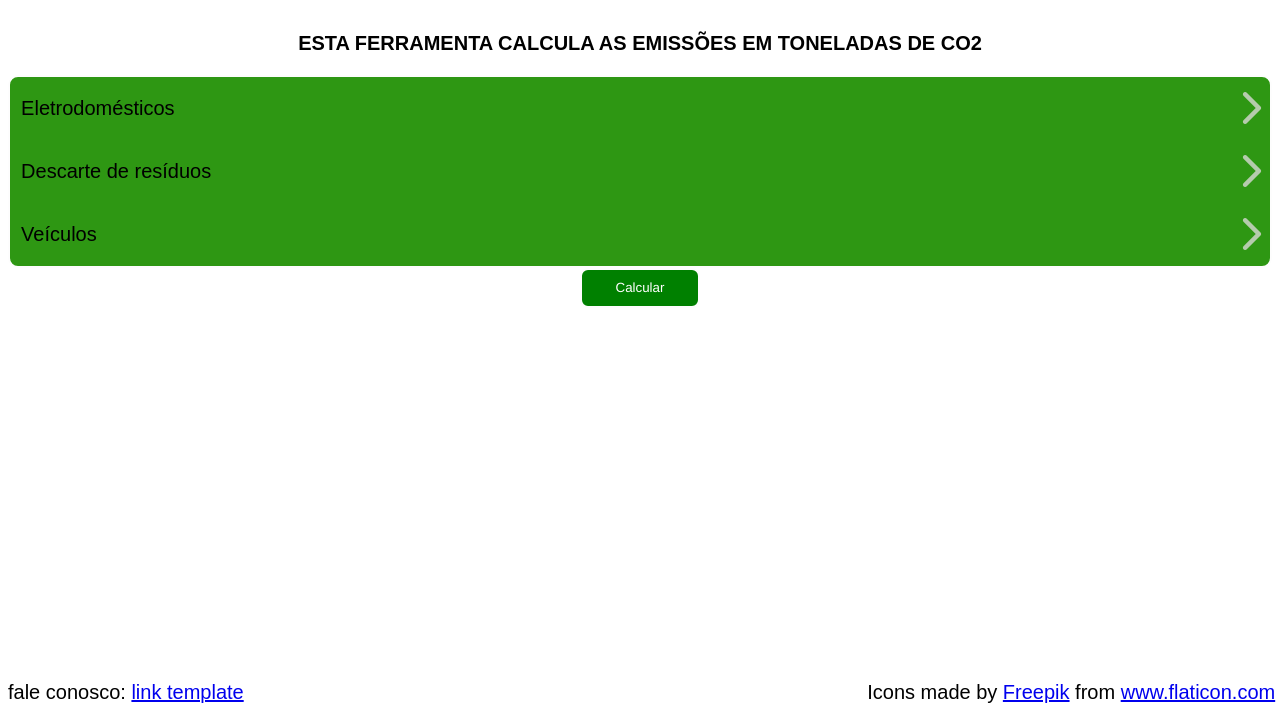
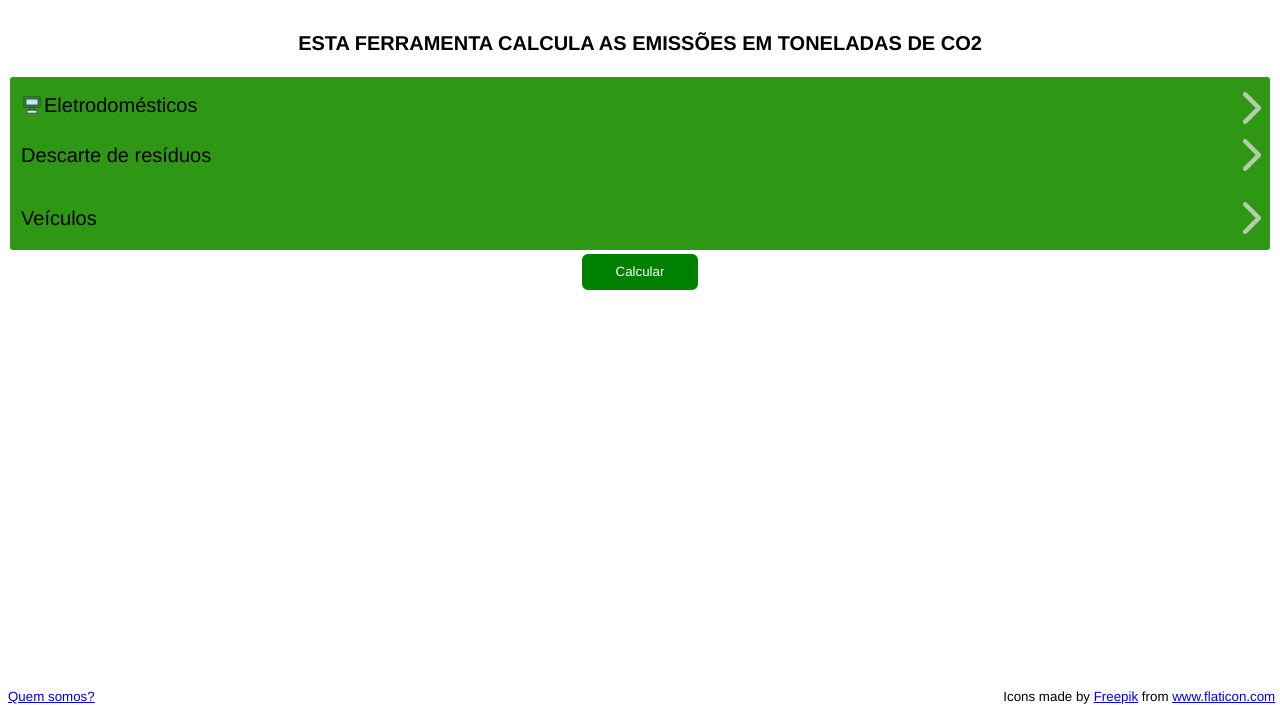
Before and after one commit to Delpreti/websitejs, a plain HTML site: page index.html in a window 1280 px wide. Shown: the part 95-800 px from the top of the page. Drawn offline with Linux system fonts and the light colour scheme.

Commit message:
adicionadas algumas coisinhas

```diff
--- a/index.html
+++ b/index.html
@@ -23,7 +23,10 @@
 		<form name="dadosCalculadora" id="principal" onsubmit="sendCO()">
 			<div class="tableView">
 				<div class="categoria" name="eletro">
-					<p>&nbsp Eletrodomésticos</p>
+					<div class="container2">
+						<img class="TV" src="imagens/Icons/tv FLATICON.png" height="24" width=height>
+						<div>Eletrodomésticos</div>
+					</div>
 					<img class="arrow" id="seta1" src="imagens/flecha direita FLATICON.png" height="32" width=height onclick="togglediv(0)">
 				</div>
 				<div id="Domesticos" hidden=true>
@@ -78,9 +81,9 @@
 
 	<footer>
 		<div class="rodape">
-			<div class="faleConosco">fale conosco:
-				<a href="mailto:link@link.com">
-					link template
+			<div class="faleConosco">
+				<a href="quemsomos.html">
+					Quem somos?
 				</a>
 			</div>
 
--- a/style.css
+++ b/style.css
@@ -7,6 +7,18 @@
 
 	padding-left: 10px;
 	padding-right: 10px;
+}
+
+.container2 {
+	display: flex;
+	flex-direction: row;
+
+	justify-content: space-between;
+  	align-items: center;
+
+	padding-left: 10px;
+	padding-right: 10px;
+	padding-top: 10px;
 }
 
 .butao {
@@ -30,6 +42,13 @@
 	justify-content: center;
 }
 
+#espacamento {
+	display: flex;
+	flex-direction: column;
+	justify-content: space-around;
+	align-content: center;
+}
+
 #Domesticos {
 	transform: scaleY(0);
 }
@@ -47,7 +66,7 @@
 	display: flex;
 	flex-direction: column;
 	background-color: rgb(46, 151, 19);
-	border-radius: 10px;
+	border-radius: 5px;
     border: 2px solid rgb(253, 253, 253);
 }
 
@@ -58,7 +77,7 @@
 }
 
 head {
-	font: bold 20pt Arial;
+	font: bold 20pt Helvetica;
 	height: 50px;
 }
 
@@ -69,7 +88,7 @@ body {
 	background-size: auto;
 	background-repeat: no-repeat;
 	color: black;
-	font: normal 15pt Arial;
+	font: normal 15pt Helvetica;
 }
 
 footer {
@@ -82,4 +101,5 @@ footer {
 	display: flex;
 	flex-direction: row;
 	justify-content: space-between;
+	font: normal 10pt Helvetica;
 }
```
Also changed, not shown: quemsomos.html (added, +32 -0 lines), imagens/Icons/tv FLATICON.png (renamed from imagens/Icons/tv FLAT ICON.png).
